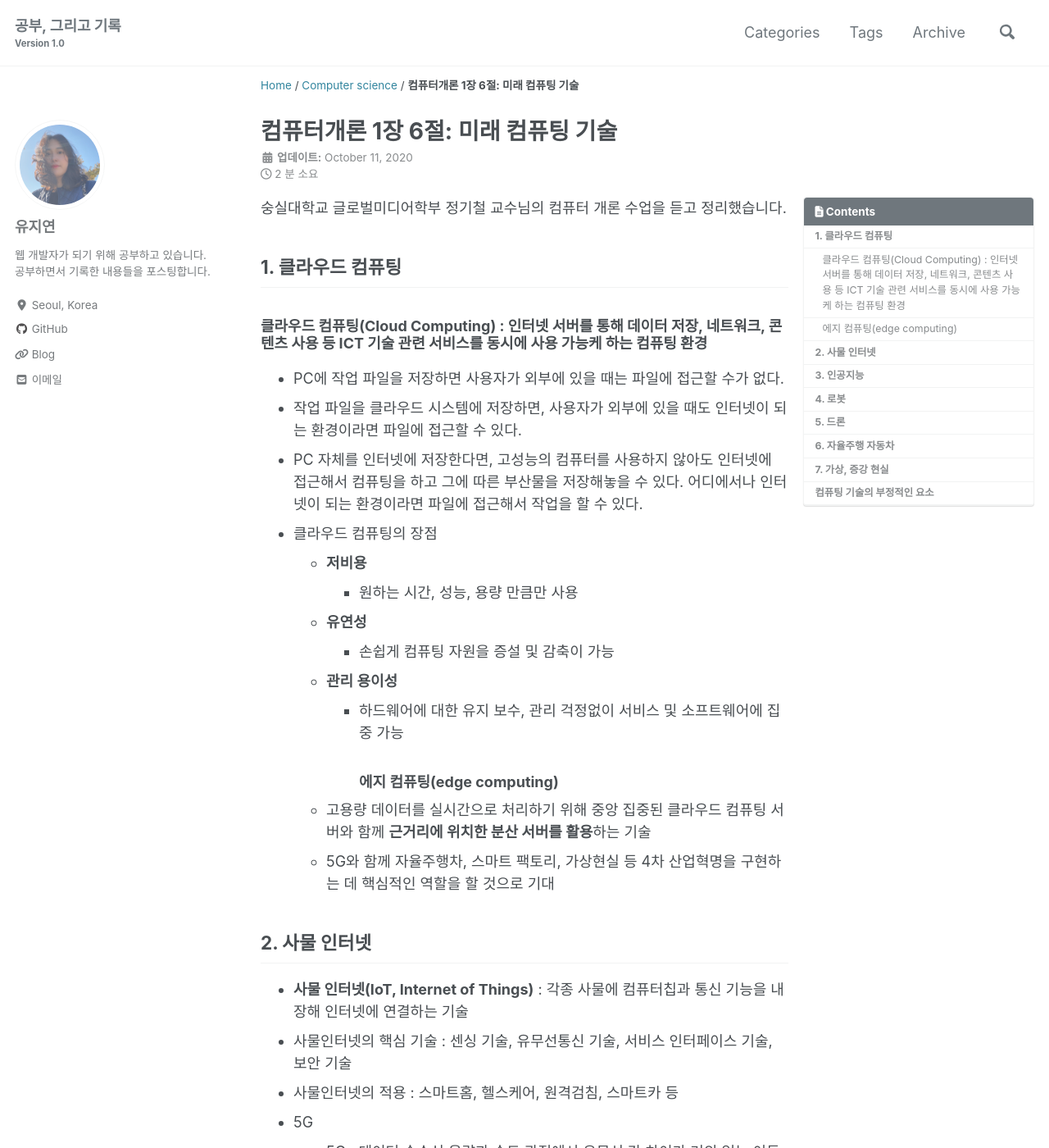
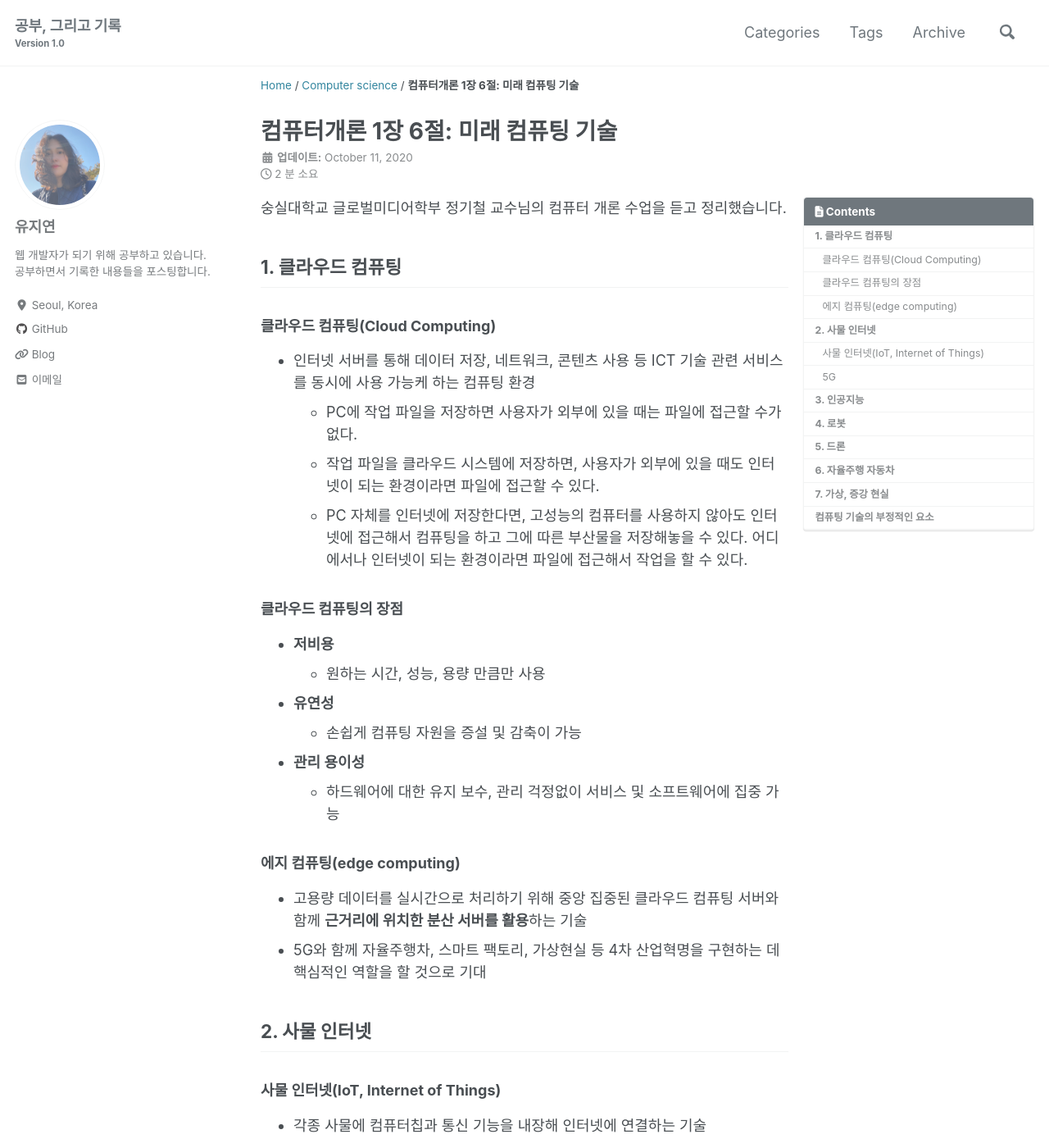
Before and after one commit to Jiyoun-Yoo/jiyoun-yoo.github.io, a Jekyll site: the page built from _posts/2020/computer-science/2020-10-11-computer-science-chapter01-6.markdown, in a window 1280 px wide and 1400 px high. Shown: the whole window at 82% size. Built offline with Jekyll 4.4.1, drawn with Linux system fonts in a browser that asks for light colours; cached includes are drawn as plain includes; nearby versions of some CDN libraries.

Commit message:
computerScience

```diff
--- a/_posts/2020/computer-science/2020-10-10-computer-science-chapter01-2.markdown
+++ b/_posts/2020/computer-science/2020-10-10-computer-science-chapter01-2.markdown
@@ -42,14 +42,14 @@ last_modified_at: '2020-10-10 23:00:00 +0800'
 - 하드웨어와 소프트웨어의 역할과 서로 간의 관계를 잘 알면 전체 시스템을 이해하는 데 큰 도움이 될 것임
 
 ### **하드웨어(Hardware)**
-- **하드웨어** : 만질 수 있으며 눈에 보이는 외형을 가진 전기, 기계적인 장치로, 크게 입력장치, 출력장치, 중앙처리장치, 기억장치로 구분할 수 있음
+- 만질 수 있으며 눈에 보이는 외형을 가진 전기, 기계적인 장치로, 크게 입력장치, 출력장치, 중앙처리장치, 기억장치로 구분할 수 있음
   - 입력장치 : 외부로부터 문자, 소리, 그림, 영상 등의 데이터를 받아들이는 장치
   - 출력장치 : 수행된 결과를 문서나 그림 형태로 전달하는 장치
 - 중앙처리장치(CPU) : 컴퓨터 시스템 전체를 제어하는 장치
 - 주기억장치(Main Memory) : 컴퓨터 시스템에 프로그램을 저장하는 공간
 
-### **소프트웨어**
-- **소프트웨어(Software)** : 하드웨어의 기능을 원할하게 수행하기 위한 '명령들의 집합'
+### **소프트웨어(Software)**
+- 하드웨어의 기능을 원할하게 수행하기 위한 '명령들의 집합'
   - 소프트웨어의 종류
     - 시스템 소프트웨어(System software) : 컴퓨터를 관리하기 위한 소프트웨어나 사용자에게 편의 기능을 제공하는 소프트웨어를 포함해 컴퓨터 사용에 필수적인 프로그램들
       - 예) Operating system, Device drivers, Utilities
--- a/_posts/2020/computer-science/2020-10-11-computer-science-chapter01-6.markdown
+++ b/_posts/2020/computer-science/2020-10-11-computer-science-chapter01-6.markdown
@@ -28,29 +28,35 @@ last_modified_at: '2020-10-11 23:00:00 +0800'
 숭실대학교 글로벌미디어학부 정기철 교수님의 컴퓨터 개론 수업을 듣고 정리했습니다.
 
 ## **1. 클라우드 컴퓨팅**
-### **클라우드 컴퓨팅(Cloud Computing)** : 인터넷 서버를 통해 데이터 저장, 네트워크, 콘텐츠 사용 등 ICT 기술 관련 서비스를 동시에 사용 가능케 하는 컴퓨팅 환경
+
+### **클라우드 컴퓨팅(Cloud Computing)**
+- 인터넷 서버를 통해 데이터 저장, 네트워크, 콘텐츠 사용 등 ICT 기술 관련 서비스를 동시에 사용 가능케 하는 컴퓨팅 환경
   - PC에 작업 파일을 저장하면 사용자가 외부에 있을 때는 파일에 접근할 수가 없다.
   - 작업 파일을 클라우드 시스템에 저장하면, 사용자가 외부에 있을 때도 인터넷이 되는 환경이라면 파일에 접근할 수 있다.
   - PC 자체를 인터넷에 저장한다면, 고성능의 컴퓨터를 사용하지 않아도 인터넷에 접근해서 컴퓨팅을 하고 그에 따른 부산물을 저장해놓을 수 있다. 어디에서나 인터넷이 되는 환경이라면 파일에 접근해서 작업을 할 수 있다.
-- 클라우드 컴퓨팅의 장점
-  - **저비용**
-    - 원하는 시간, 성능, 용량 만큼만 사용
-  - **유연성**
-    - 손쉽게 컴퓨팅 자원을 증설 및 감축이 가능
-  - **관리 용이성**
-    - 하드웨어에 대한 유지 보수, 관리 걱정없이 서비스 및 소프트웨어에 집중 가능
+
+### 클라우드 컴퓨팅의 장점
+- **저비용**
+  - 원하는 시간, 성능, 용량 만큼만 사용
+- **유연성**
+  - 손쉽게 컴퓨팅 자원을 증설 및 감축이 가능
+- **관리 용이성**
+  - 하드웨어에 대한 유지 보수, 관리 걱정없이 서비스 및 소프트웨어에 집중 가능
+
 ### **에지 컴퓨팅(edge computing)**
   - 고용량 데이터를 실시간으로 처리하기 위해 중앙 집중된 클라우드 컴퓨팅 서버와 함께 **근거리에 위치한 분산 서버를 활용**하는 기술
   - 5G와 함께 자율주행차, 스마트 팩토리, 가상현실 등 4차 산업혁명을 구현하는 데 핵심적인 역할을 할 것으로 기대
 
 ## **2. 사물 인터넷**
-- **사물 인터넷(IoT, Internet of Things)** : 각종 사물에 컴퓨터칩과 통신 기능을 내장해 인터넷에 연결하는 기술
+### **사물 인터넷(IoT, Internet of Things)**
+- 각종 사물에 컴퓨터칩과 통신 기능을 내장해 인터넷에 연결하는 기술
 - 사물인터넷의 핵심 기술 : 센싱 기술, 유무선통신 기술, 서비스 인터페이스 기술, 보안 기술
 - 사물인터넷의 적용 : 스마트홈, 헬스케어, 원격검침, 스마트카 등
-- 5G
-  - 5G : 데이터 송수신 용량과 속도 관점에서 유무선 간 차이가 거의 없는 이동통신 환경과 저전력 및 안전성을 보장하는 사물인터넷 통신 환경을 동시에 구현할 수 있는 이동통신 기술의 표준 방식
-  - 데이터 용량과 속도, 응답 속도, 밀집도의 혁신적인 발전을 이뤘으며, 2020년대부터 본격적으로 활용될 것이라 예상
-  - 5G에 따른 사물인터넷 사용 환경이 구축되면서 사물인터넷 기기들의 인터넷 접속도 급격히 늘어날 전망
+
+### 5G
+- 5G : 데이터 송수신 용량과 속도 관점에서 유무선 간 차이가 거의 없는 이동통신 환경과 저전력 및 안전성을 보장하는 사물인터넷 통신 환경을 동시에 구현할 수 있는 이동통신 기술의 표준 방식
+- 데이터 용량과 속도, 응답 속도, 밀집도의 혁신적인 발전을 이뤘으며, 2020년대부터 본격적으로 활용될 것이라 예상
+- 5G에 따른 사물인터넷 사용 환경이 구축되면서 사물인터넷 기기들의 인터넷 접속도 급격히 늘어날 전망
 
 ## **3. 인공지능**
 - **인공지능(AI)** : 지능을 기계로 실현하고자 하는 과학 분야 기술
```
Also changed, not shown: _posts/2020/computer-science/2020-10-10-computer-science-chapter01-3.markdown (+9 -0 lines).
